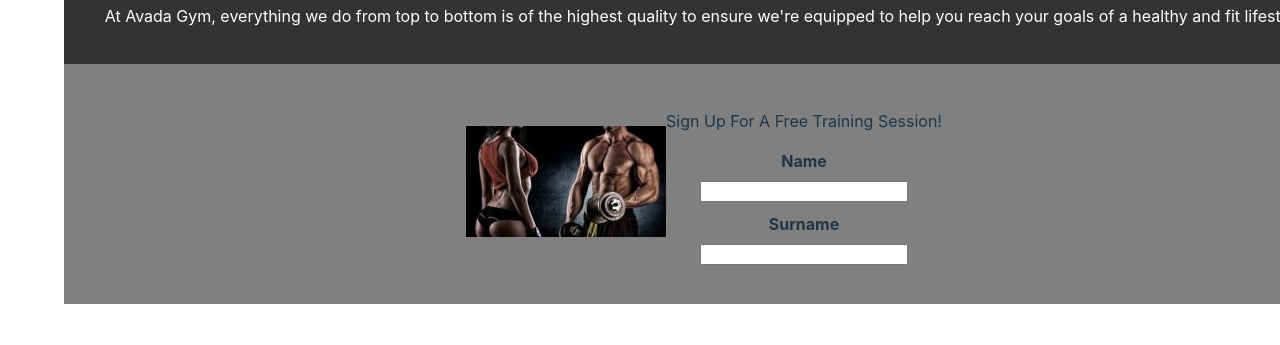
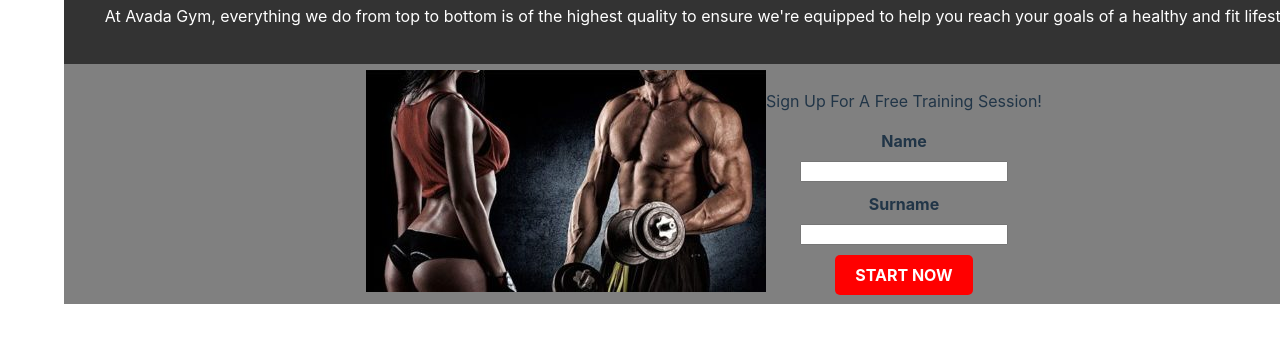
Before and after one commit to aryadeifiordi/proj-html-vuejs, a Vue app: page / in a window 1280 px wide. Shown: the part 517-862 px from the top of the page. Built offline with nearby package versions, Linux system fonts and the light colour scheme.

Commit message:
button start

```diff
--- a/src/components/Main.vue
+++ b/src/components/Main.vue
@@ -8,7 +8,7 @@
         </div>
         <div class="signup-section">
             <div>
-                <img src="/public/img/images/home_img-compressor-200x111.jpg" alt="">
+                <img src="/public/img/images/home_img-compressor-400x222.jpg" alt="">
             </div>
             <div>
                 <p>Sign Up For A Free Training Session!</p>
@@ -20,6 +20,7 @@
                     <label for="surname">Surname</label>
                     <input type="text" id="surname">
                 </div>
+                <button class="start-button">Start Now</button>
             </div>
         </div>
         <div>
@@ -85,4 +86,19 @@ export default {
 .input-group input {
     width: 200px;
 }
+
+.start-button {
+    background-color: red;
+    color: white;
+    padding: 10px 20px;
+    border: none;
+    border-radius: 5px;
+    font-weight: bold;
+    text-transform: uppercase;
+    cursor: pointer;
+}
+
+.start-button:hover {
+    background-color: darkred;
+}
 </style>
```
